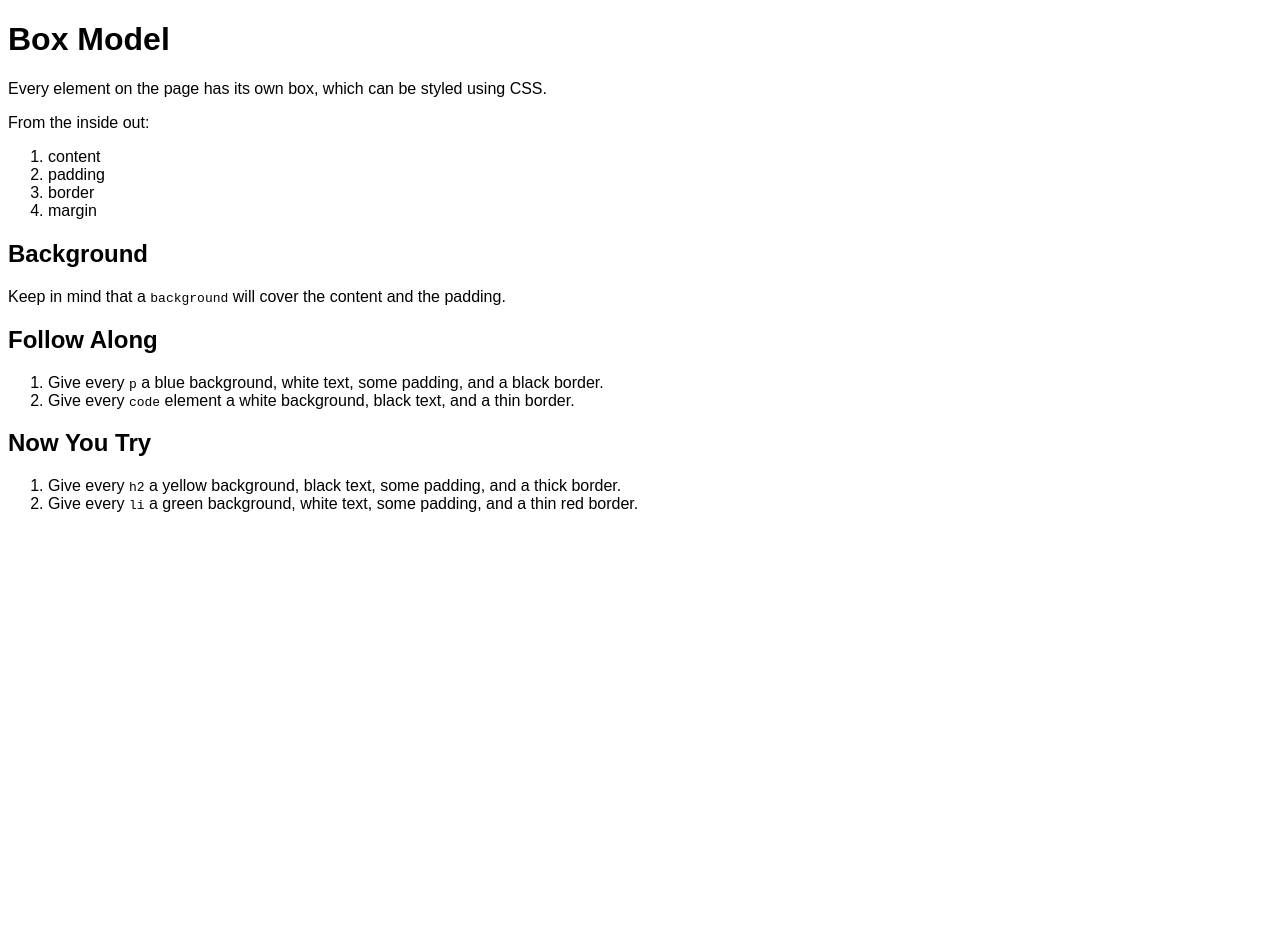
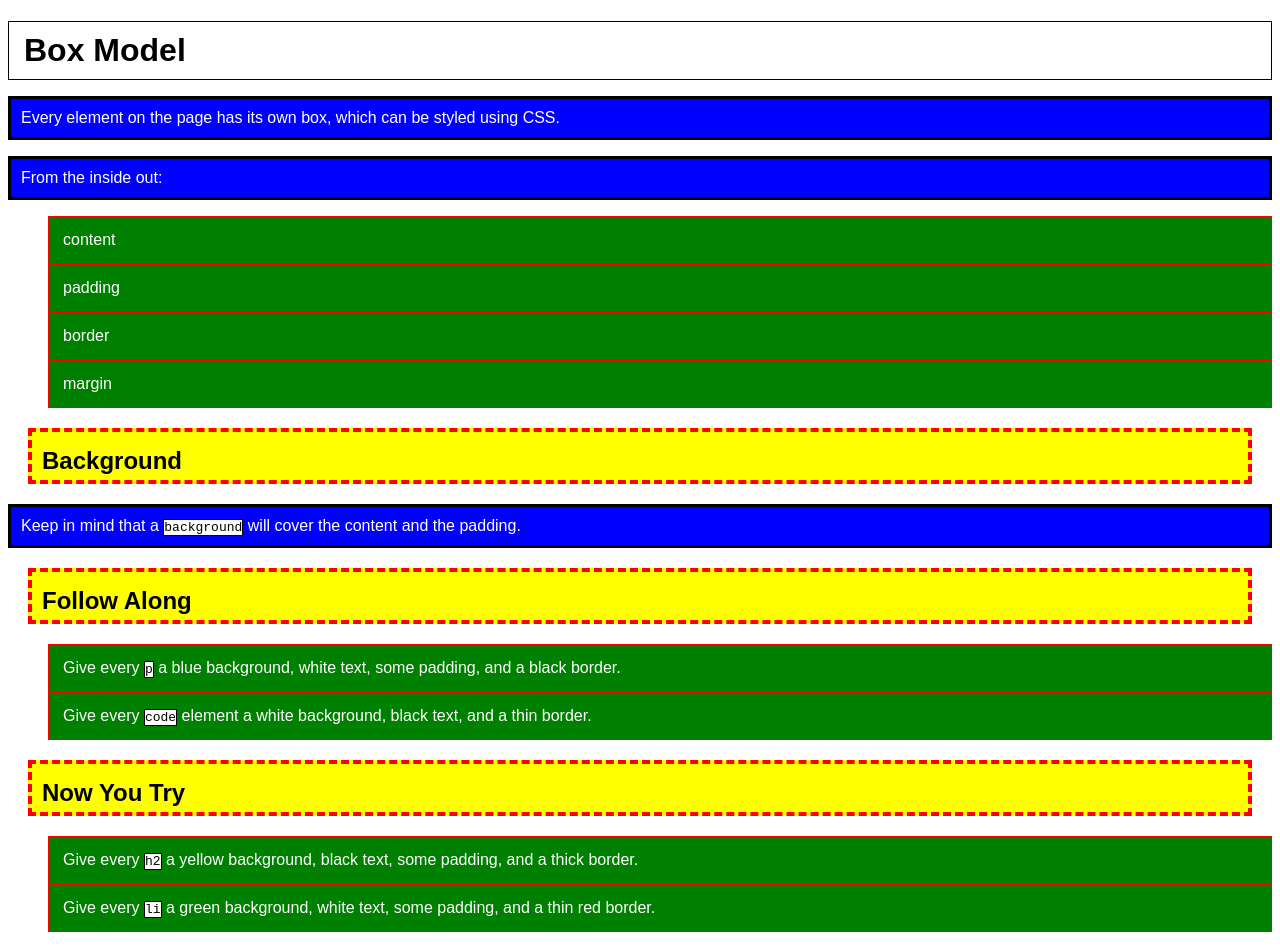
Before and after one commit to awhit012/FEWD-52, a plain HTML site: page Week_02_CSS/03_Box_Model_&_Layout/starter_code_lesson_3/my_box_model/index.html in a window 1280 px wide. Before the commit the page ends 800 px from the top, so only its background shows below. Drawn offline with Linux system fonts and the light colour scheme.

Commit message:
adds work from lesson 3, lesson 3 slides

```diff
--- a/Week_02_CSS/03_Box_Model_&_Layout/starter_code_lesson_3/box_model/css/style.css
+++ b/Week_02_CSS/03_Box_Model_&_Layout/starter_code_lesson_3/my_box_model/css/style.css
@@ -2,7 +2,9 @@ body {
   font-family: arial, verdana, sans-serif;
 }
 
-
+h1:first-child:hover {
+  color: purple;
+}
 /*----------------------------------
   Together
 ------------------------------------*/
@@ -14,6 +16,12 @@ body {
    and a solid black border that is 1px thick
 */
 
+h1 {
+  margin-bottom: 10px;
+  padding: 10px 15px 10px 15px;
+
+  border: solid 1px black;
+}
 
 
 /*----------------------------------
@@ -27,3 +35,30 @@ body {
    5px padding on the bottom
    and a dashed red border that is 2px thick
 */
+
+h2 {
+  margin: 20px;
+  padding: 15px 10px 5px 10px;
+  border: dashed red 4px;
+  background-color: yellow;
+}
+
+p {
+  background-color: blue;
+  color: white;
+  padding: 10px;
+  border: solid black;
+}
+
+code {
+  background-color: white;
+  color: black;
+  border: solid black 1px;
+}
+
+li {
+  background-color: green;
+  color: white;
+  padding: 14px;
+  border: solid red 1px;
+}
```
Also changed, not shown: Week_02_CSS/03_Box_Model_&_Layout/starter_code_lesson_3/my_display_lab/css/style.css (renamed from Week_02_CSS/03_Box_Model_&_Layout/starter_code_lesson_3/display_lab/css/style.css, +15 -9 lines), Week_02_CSS/03_Box_Model_&_Layout/starter_code_lesson_3/my_display_lab/index.html (renamed from Week_02_CSS/03_Box_Model_&_Layout/starter_code_lesson_3/display_lab/index.html, +2 -1 lines), Week_02_CSS/03_Box_Model_&_Layout/starter_code_lesson_3/my_floating_sections_lab/css/style.css (renamed from Week_02_CSS/03_Box_Model_&_Layout/starter_code_lesson_3/floating_sections_lab/css/style.css, +13 -10 lines), Week_02_CSS/03_Box_Model_&_Layout/starter_code_lesson_3/my_floating_sections_lab/index.html (renamed from Week_02_CSS/03_Box_Model_&_Layout/starter_code_lesson_3/floating_sections_lab/index.html, +4 -4 lines), Week_02_CSS/03_Box_Model_&_Layout/starter_code_lesson_3/my_pseudo_selectors/css/style.css (renamed from Week_02_CSS/03_Box_Model_&_Layout/starter_code_lesson_3/pseudo_selectors/css/style.css, +21 -0 lines), Week_02_CSS/03_Box_Model_&_Layout/starter_code_lesson_3/my_box_model/index.html (renamed from Week_02_CSS/03_Box_Model_&_Layout/starter_code_lesson_3/box_model/index.html), Week_02_CSS/03_Box_Model_&_Layout/starter_code_lesson_3/my_floating_sections_lab/images/rubber_soul.jpg (renamed from Week_02_CSS/03_Box_Model_&_Layout/starter_code_lesson_3/floating_sections_lab/images/rubber_soul.jpg), Week_02_CSS/03_Box_Model_&_Layout/starter_code_lesson_3/my_pseudo_selectors/index.html (renamed from Week_02_CSS/03_Box_Model_&_Layout/starter_code_lesson_3/pseudo_selectors/index.html), 1 other file.
